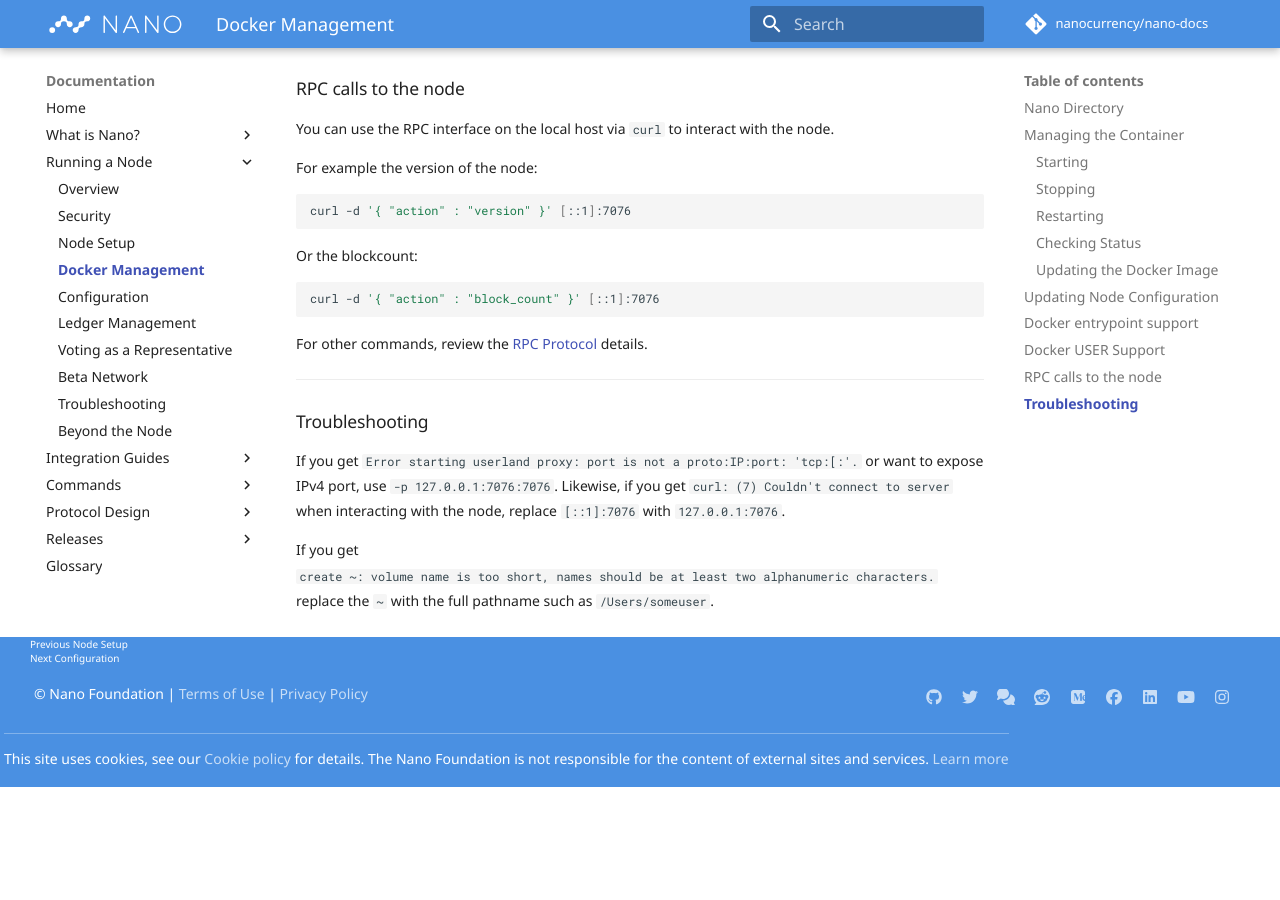
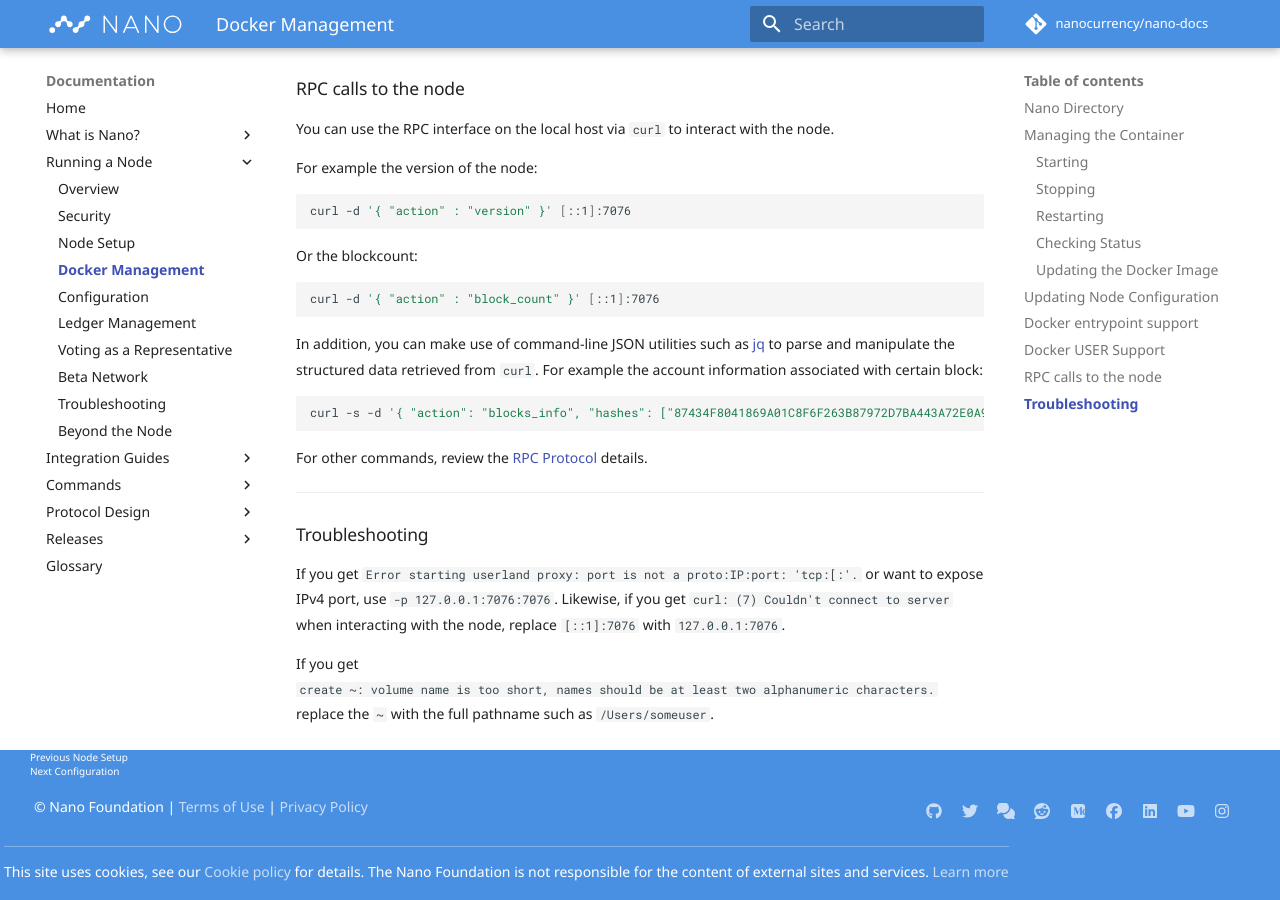
Before and after one commit to nanocurrency/nano-docs, an MkDocs documentation site: the page built from docs/running-a-node/docker-management.md, in a window 1280 px wide and 900 px high, scrolled down 4731 px. Built offline with MkDocs 1.6.1 and Material for MkDocs 9.7.7, drawn with Linux system fonts in a browser that asks for light colours; comment, search, counter and statistics services are not loaded; before the commit the page ends 5518 px from its top, so only the background shows below that.

Commit message:
Add RPC example with curl + jq (#318)
One more RPC example is added along with jq, which can parse a stream
of JSON data and filter based on specific patterns. The combination of
curl and jq makes powerful processing with RPC calls.

````diff
--- a/docs/running-a-node/docker-management.md
+++ b/docs/running-a-node/docker-management.md
@@ -199,6 +199,12 @@
 curl -d '{ "action" : "block_count" }' [::1]:7076
 ```
 
+In addition, you can make use of command-line JSON utilities such as [jq](https://stedolan.github.io/jq/) to parse and manipulate the structured data retrieved from `curl`. For example the account information associated with certain block:
+
+```bash
+curl -s -d '{ "action": "blocks_info", "hashes": ["87434F8041869A01C8F6F263B87972D7BA443A72E0A97D7A3FD0CCC2358FD6F9"], "json_block": "true" }' [::1]:7076 | jq ".blocks[].block_account"
+```
+
 For other commands, review the [RPC Protocol](/commands/rpc-protocol) details.
 
 ---
````
